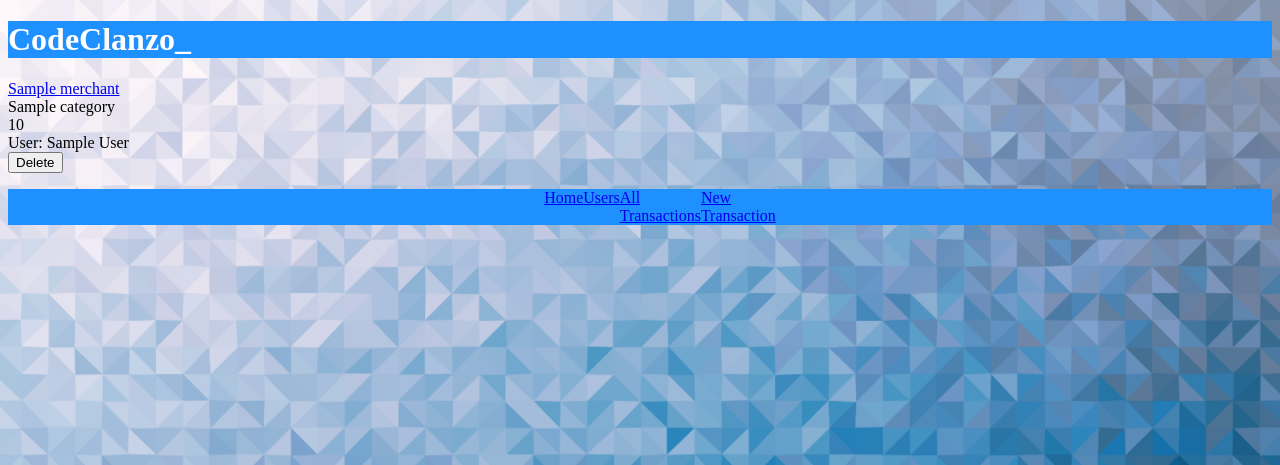
After one commit to Jarnbjorn92/CodeClanzo_, a Python web app: template templates/transactions/index.html in a window 1280 px wide. The commit adds this page. Shown: the top 465 px of the page. Run offline with Jinja, Linux system fonts and the light colour scheme; the template is opened without the code that fills it: most values are stand-ins (such as "Sample title", 1, 10 or a date in 2020).

Commit message:
added view all transactions page

```diff
--- a/static/style.css
+++ b/static/style.css
@@ -8,3 +8,13 @@ body > header {
     background-color: dodgerblue;
     color: white;
 }
+
+body > footer {
+    background-color: dodgerblue;
+}
+
+.menu {
+    list-style: none;
+    display: flex;
+    justify-content:center;
+}
--- a/templates/base.html
+++ b/templates/base.html
@@ -20,9 +20,10 @@
         </main>
         <footer>
             <nav>
-                <ul class ="menu">
+                <ul class ="menu" id="menu">
                     <li><a href="/">Home</a></li>
                     <li><a href="/users">Users</a></li>
+                    <li><a href="/transactions/index.html">All <br>Transactions</li>
                     <li><a href="/transactions/new">New <br>Transaction</a></li>
                 </ul>
             </nav>
--- /dev/null
+++ b/templates/transactions/index.html
@@ -0,0 +1,28 @@
+{% extends "base.html" %}
+{% block content %}
+
+{% for transaction in all_transactions %}
+    <div class="transaction">
+        <div class="content">
+            <a href="/transactions/{{transaction.id}}">{{transaction.merchant}}</a>
+            <div class="category">
+                {{transaction.category}}
+                <div>
+                    {{transaction.amount}}
+                    <div>
+                        User: {{transaction.user.full_name()}}
+                    </div>
+                </div>
+            </div>
+        </div>
+    </div>
+
+    <div class="'buttons">
+        <form class="delete-form" action="transactions/{{transaction.id}}/delete" method="POST">
+            <button class="delete-button" value="delete">Delete</button>
+        </form>
+
+    </div>
+
+{% endfor%}
+{% endblock %}
```
Also changed, not shown: controllers/transactions_controller.py (+7 -7 lines), controllers/users_controller.py (added, +14 -0 lines).
